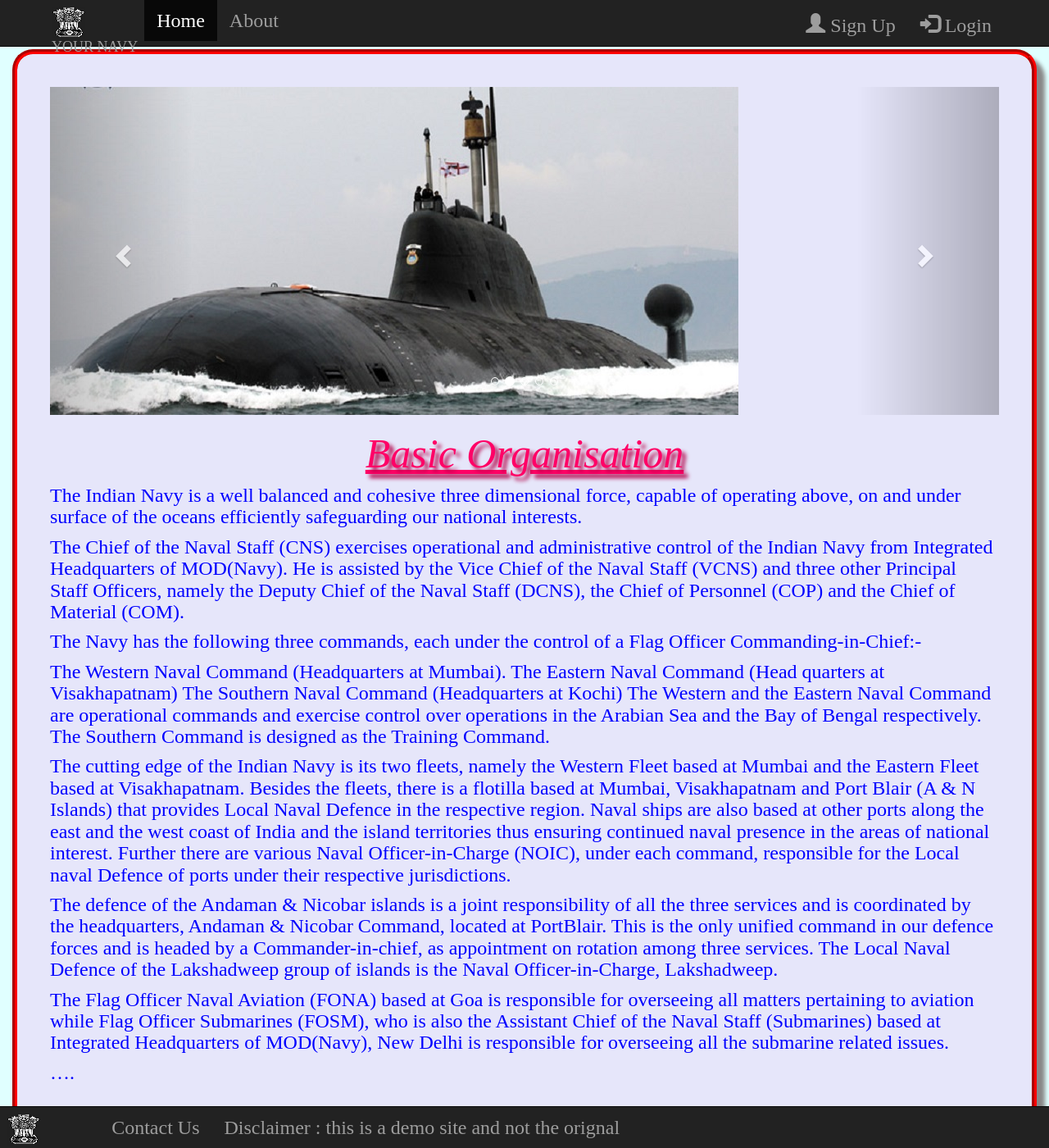
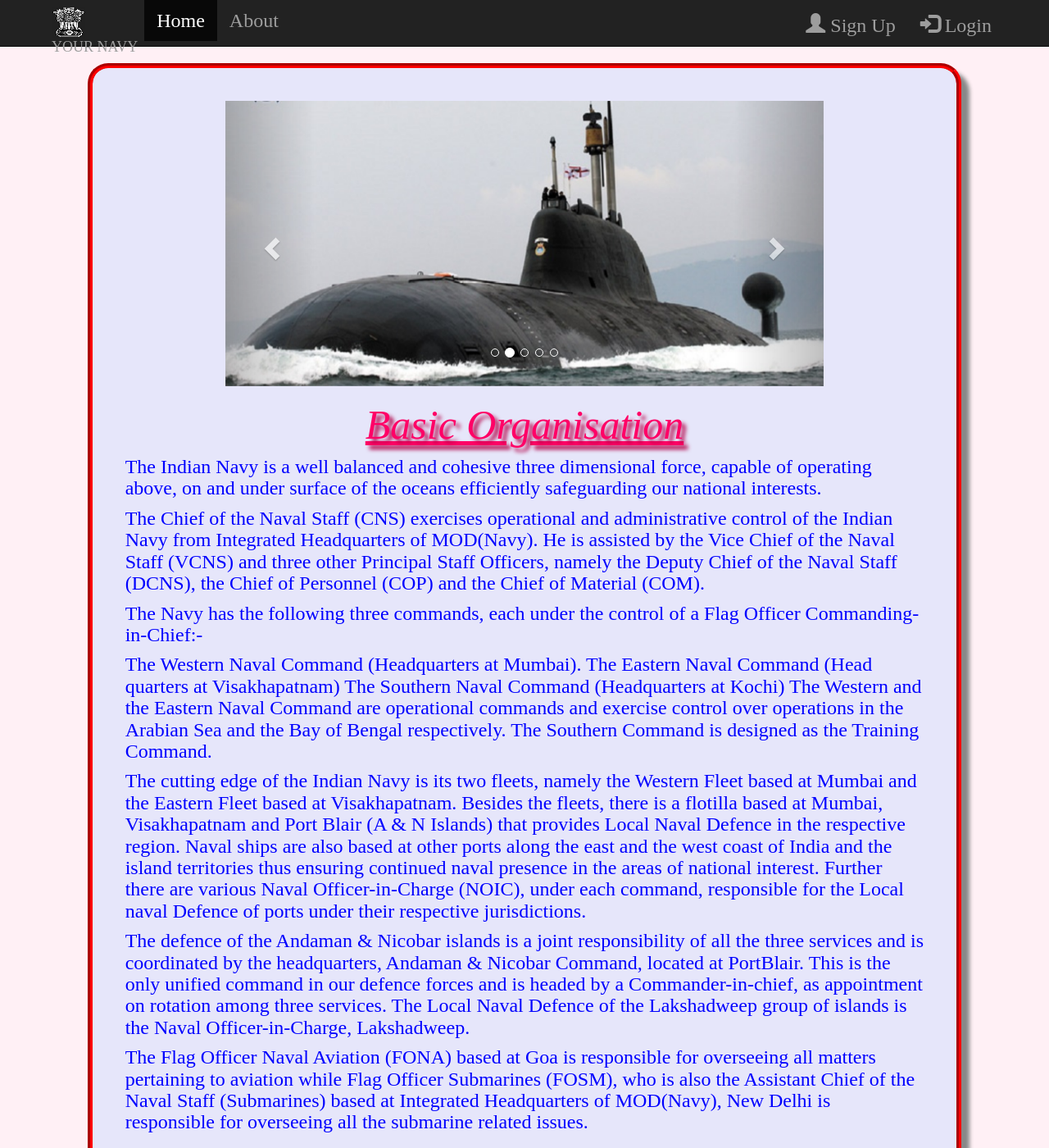
Before and after one commit to cooldude1995/cooldude1995.github.io, a Jekyll site: the page built from data/about/index.md, in a window 1280 px wide and 1400 px high. Shown: the whole window at 82% size. Built offline with Jekyll 4.4.1, drawn with Linux system fonts in a browser that asks for light colours; nearby versions of some CDN libraries; Markdown is read by kramdown in place of the engine named in the settings.

Commit message:
majour update 1.0
majour changes

```diff
--- a/_includes/carousel.html
+++ b/_includes/carousel.html
@@ -1,4 +1,4 @@
-<div id="myCarousel" class="carousel slide" data-ride="carousel">
+<div id="myCarousel" class="carousel slide" data-ride="carousel" style="width: 75%;margin-left: auto;margin-right: auto;">
   <!-- Indicators -->
   <ol class="carousel-indicators">
     <li data-target="#myCarousel" data-slide-to="0" class="active"></li>
--- a/_includes/header.html
+++ b/_includes/header.html
@@ -16,8 +16,7 @@
 		url('/data/fonts/ChronoWebLight.woff') format('woff');
       }
       body {
-        padding-top: 60px;
-	background-color:lightcyan ;
+	background-color:lavenderblush ;
         color: blue;
 	font: 24px/46px "Chrono Regular";
 	font-size: 24px;
--- a/_includes/navbar_B.html
+++ b/_includes/navbar_B.html
@@ -1,9 +1,15 @@
-<nav class="navbar navbar-inverse navbar-fixed-bottom">
-  <div class="container-fluid">
-    <div class="navbar-header">
-      <a class="navbar-brand" href="/" STYLE="padding:8px"><img src="/data/img/head.png">YOUR NAVY</a>
-    </div>
-    <div>
+<nav class="navbar navbar-inverse navbar-static-bottom" style="margin-bottom:0px; margin-top: 20px;">
+  <div class="container">
+	<div class="navbar-header">
+
+          <button type="button" class="navbar-toggle" data-toggle="collapse" data-target="#myNavbar1">
+            <span class="icon-bar"></span>
+            <span class="icon-bar"></span>
+            <span class="icon-bar"></span>
+          </button>
+          <a class="navbar-brand" href="/" STYLE="padding:8px;"><img src="/data/img/head.png">YOUR NAVY</a>
+	</div>
+          <div class="navbar-collapse collapse" id="myNavbar1">
       <ul class="nav navbar-nav">
         <li><a href="/data/about/contact_us/">Contact Us</a></li>
 	<li><a href="#">Disclaimer : this is a demo site and not the orignal</a></li>
--- a/_includes/navbar_T.html
+++ b/_includes/navbar_T.html
@@ -1,4 +1,4 @@
-<nav class="navbar navbar-inverse navbar-fixed-top">
+<nav class="navbar navbar-inverse navbar-static-top">
         <div class="container">
 	<div class="navbar-header">
 
--- a/_layouts/default.html
+++ b/_layouts/default.html
@@ -1,10 +1,7 @@
 {%include header.html %}
 {%include navbar_T.html %}
-<div class="container-fluid" >
-     <div class="col-sm-12 sty1" style="background-color:rgb(230,230,250);background-image: url(cooldude1995.github.io/data/img/logo_navy.png);background-size: 700px 700px;background-repeat: no-repeat;background-origin: content-box; background-position: center center;padding:40px;border: 6px groove red;">
+     <div class="col-sm-10 sty1" style="background-color:rgb(230,230,250);background-image: url(cooldude1995.github.io/data/img/logo_navy.png);background-size: 700px 700px;background-repeat: no-repeat;background-origin: content-box; background-position: center center;padding:40px;border: 6px groove red;margin-left: auto;margin-right: auto;float: none;">
     {{ content }}
     </div>
-
-</div>
 {%include navbar_B.html %}
 {%include footer.html %}
```
Also changed, not shown: 4 other files.
